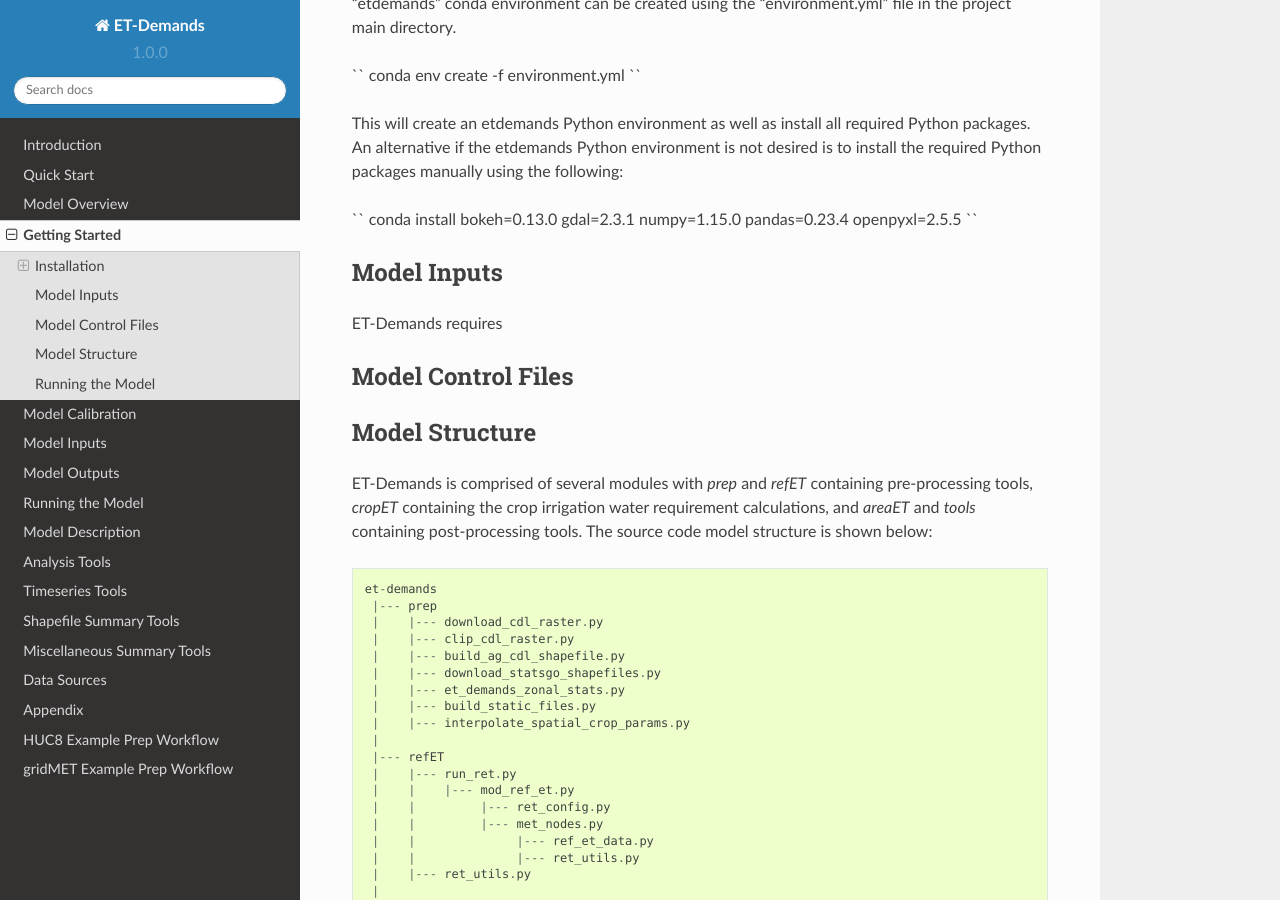
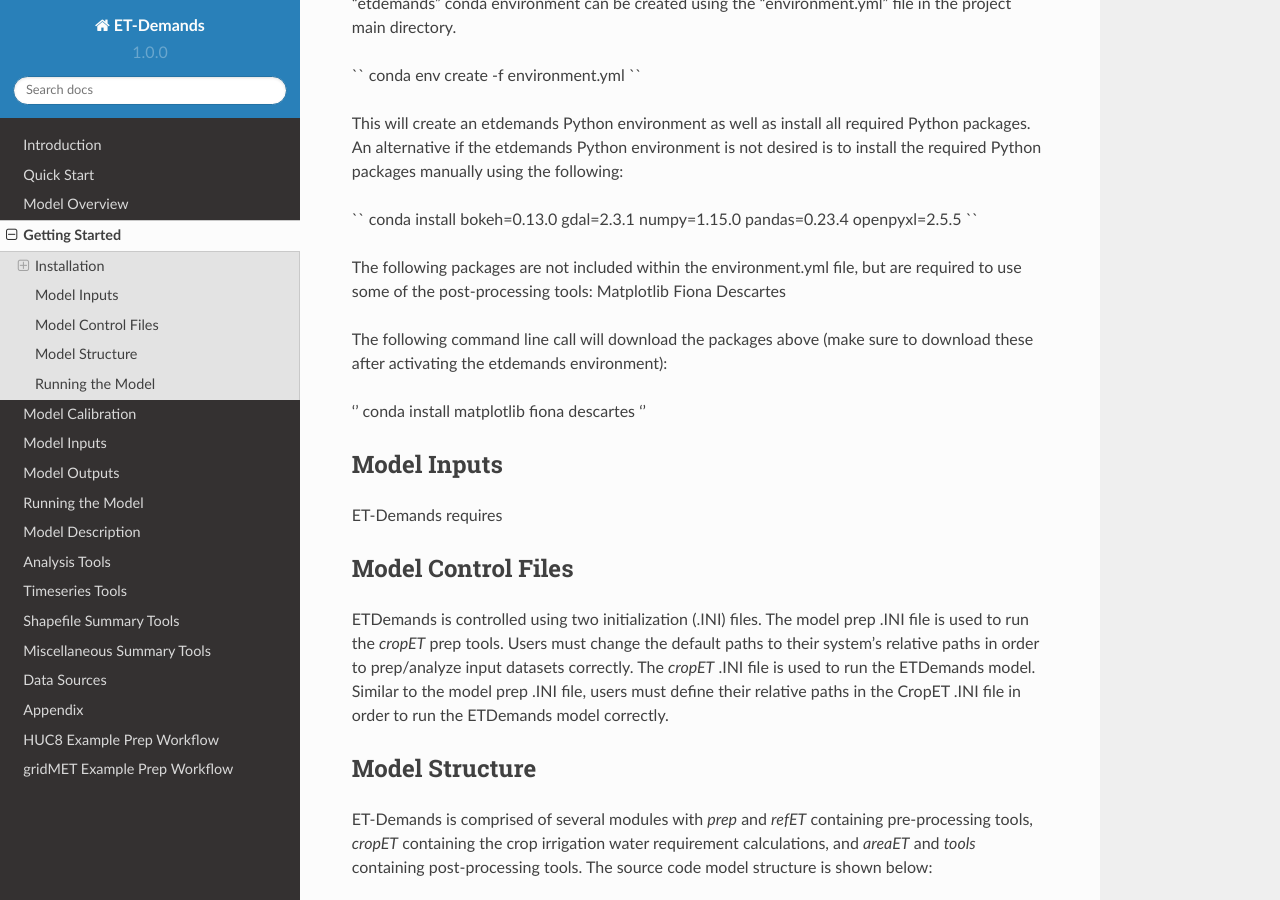
Before and after one commit to DOI-BOR/et-demands, a Sphinx documentation site: the page built from docs/getting_started.rst, in a window 1280 px wide and 900 px high, scrolled down 1140 px. Built offline with Sphinx 7.4.7 and the Read the Docs theme 2.0.0, drawn with Linux system fonts in a browser that asks for light colours.

Commit message:
Added small portion to Getting Started section

```diff
--- a/docs/getting_started.rst
+++ b/docs/getting_started.rst
@@ -63,12 +63,25 @@
 conda install bokeh=0.13.0 gdal=2.3.1  numpy=1.15.0 pandas=0.23.4 openpyxl=2.5.5
 ``
 
+The following packages are not included within the environment.yml file, but are required to use some of the post-processing tools:
+Matplotlib
+Fiona
+Descartes
+
+The following command line call will download the packages above (make sure to download these after activating the etdemands environment):
+
+''
+conda install matplotlib fiona descartes
+''
+
 Model Inputs
 ------------
 ET-Demands requires
 
 Model Control Files
 -------------------
+
+ETDemands is controlled using two initialization (.INI) files. The model prep .INI file is used to run the *cropET* prep tools. Users must change the default paths to their system’s relative paths in order to prep/analyze input datasets correctly. The *cropET* .INI file is used to run the ETDemands model. Similar to the model prep .INI file, users must define their relative paths in the CropET .INI file in order to run the ETDemands model correctly.
 
 Model Structure
 ---------------
```
